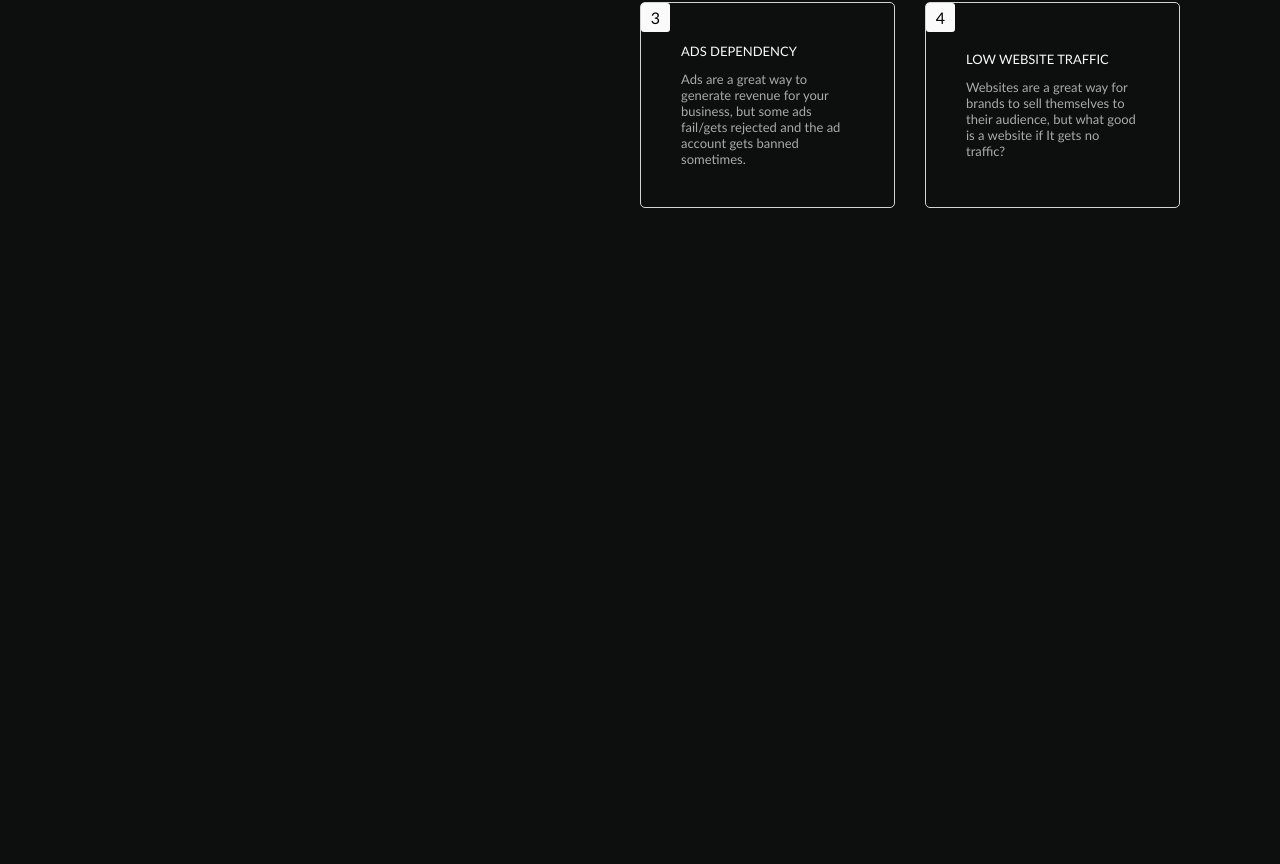
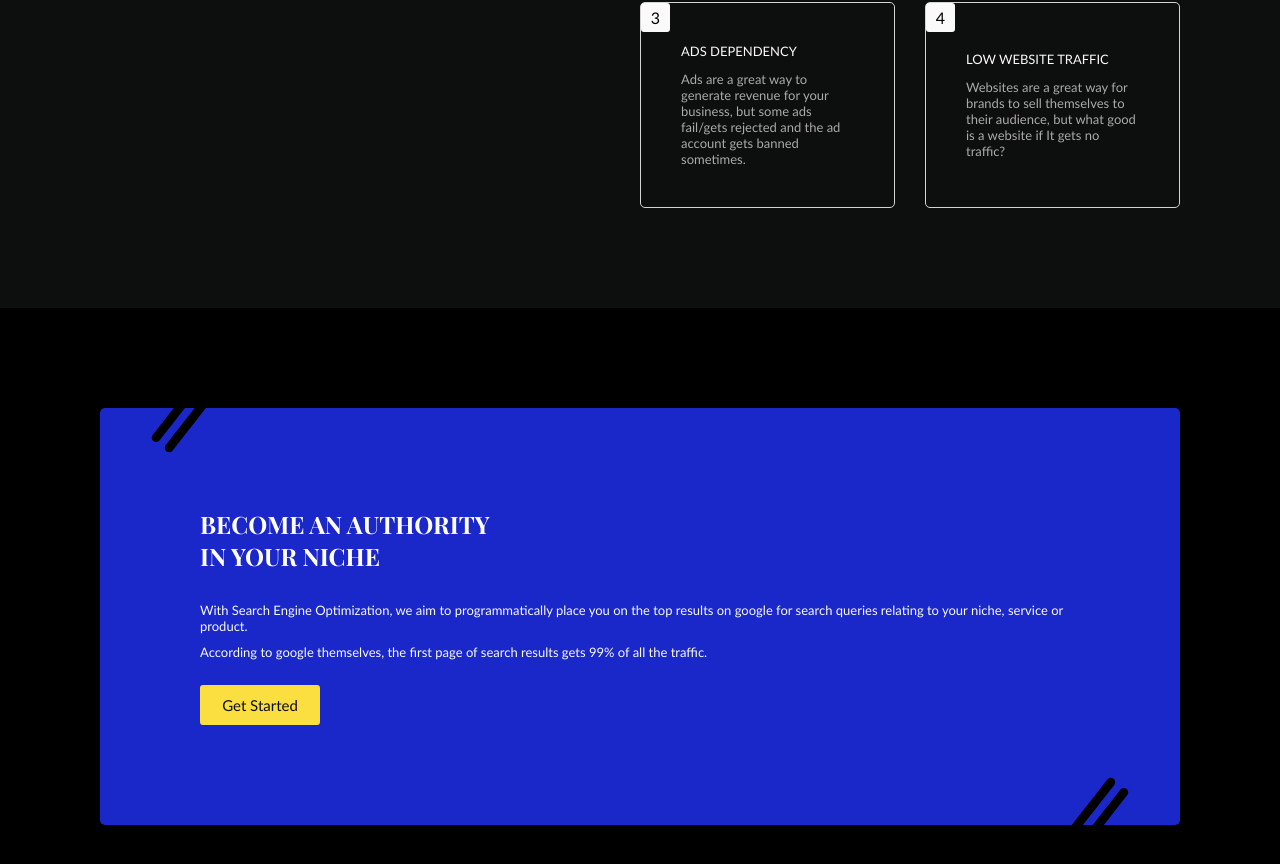
Before and after one commit to eduviereIsrael/reganseo, a Next.js app: page / in a window 1280 px wide. Shown: the part 2452-3316 px from the top of the page. Before the commit the page ends 2660 px from the top, so only its background shows below. Built offline with nearby package versions, Linux system fonts and the light colour scheme.

Commit message:
First Banner

```diff
--- a/components/button/button.styles.jsx
+++ b/components/button/button.styles.jsx
@@ -12,11 +12,7 @@ const BaseButton = styled(Link)`
     text-decoration: none;
     border-radius: 3px;
     transition: all .3s ease;
-`;
 
-export const PrimaryButton = styled(BaseButton)`
-    color: ${THEME.colors.light1};
-    background-color: ${THEME.colors.blue};
 
     &:hover{
         transform: translateY(-4px);
@@ -24,6 +20,12 @@ export const PrimaryButton = styled(BaseButton)`
     }
 `;
 
+export const PrimaryButton = styled(BaseButton)`
+    color: ${THEME.colors.light1};
+    background-color: ${THEME.colors.blue};
+
+`;
+
 export const SecondaryButton = styled(BaseButton)`
     color: ${THEME.colors.dark1};
     background-color: ${THEME.colors.yellow};
--- /dev/null
+++ b/components/first-banner/first-banner.component.jsx
@@ -0,0 +1,25 @@
+import React from 'react';
+import { Banner, BannerSection, BottomStroke, TopStroke } from './first-banner.styles';
+import { SecondaryButton } from '../button/button.styles';
+import { motion } from 'framer-motion';
+
+const FirstBanner = () => {
+  return (
+    <BannerSection>
+        <Banner>
+            <h2>BECOME AN AUTHORITY <br/> IN YOUR NICHE</h2>
+            <p>With Search Engine Optimization, we aim to programmatically place you on the top results on google for search queries relating to your niche, service or product. </p>
+            <p>According to google themselves, the first page of search results gets 99% of all the traffic.</p>
+            <SecondaryButton href="/">Get Started</SecondaryButton>
+            <TopStroke>
+                <motion.img src="/first-banner-stroke.svg" alt="" initial={{scale: 0.8}} whileInView={{scale: 1}} transition={{duration: 0.5}}/>
+            </TopStroke>
+            <BottomStroke>
+                <motion.img src="/first-banner-stroke.svg" alt="" initial={{scale: 0.8}} whileInView={{scale: 1}} transition={{duration: 0.5}}/>
+            </BottomStroke>
+        </Banner>
+    </BannerSection>
+    )
+}
+
+export default FirstBanner
--- /dev/null
+++ b/components/first-banner/first-banner.styles.jsx
@@ -0,0 +1,65 @@
+import styled from "styled-components";
+import { THEME } from "../../styles/theme/theme";
+import { SecondaryButton } from "../button/button.styles";
+
+export const BannerSection = styled.div`
+    background-color: ${THEME.colors.dark2};
+    width: 100%;
+    padding: 100px 20px;
+
+
+    @media screen and (min-width: 768px){
+      padding: 100px 100px;
+
+    }
+`;
+
+export const Banner = styled.div`
+    background-color: ${THEME.colors.blue};
+    width: 100%;
+    padding: 100px 40px;
+    display: flex;
+    flex-direction: column;
+    justify-content: flex-start;
+    border-radius: 5px;
+    position: relative;
+
+    h2{
+        margin-bottom: 30px;
+    }
+
+    p{
+        color: ${THEME.colors.light1};
+        font-size: ${THEME.font.text};
+        margin-bottom: 10px;
+    }
+
+    ${SecondaryButton}{
+        margin-top: 15px;
+    }
+
+
+
+    @media screen and (min-width: 768px){
+      padding: 100px 100px;
+
+    }
+`
+
+export const Stroke = styled.span`
+    width: 75px;
+    position: absolute;
+    img{
+        width: 100%;
+    }
+`;
+
+export const TopStroke = styled(Stroke)`
+    top: -40px;
+    left: 50px;
+`;
+
+export const BottomStroke = styled(Stroke)`
+    bottom: -40px;
+    right: 50px;
+`
--- a/components/problems/problems.styles.jsx
+++ b/components/problems/problems.styles.jsx
@@ -9,12 +9,14 @@ export const ProblemsDiv = styled.div`
     justify-content: space-between;
     margin-top: 200px;
     padding: 0 20px;
+    margin-bottom: 100px;
 
 
     @media screen and (min-width: 768px){
         flex-direction: row;
         justify-content: space-between;
         padding: 0 100px;
+
     }
 `;
 // @media screen and (min-width: 768px){
--- a/pages/index.js
+++ b/pages/index.js
@@ -2,6 +2,7 @@ import Head from 'next/head'
 import Image from 'next/image';
 import Hero from '../components/hero/hero.component';
 import Problems from '../components/problems/problems.component';
+import FirstBanner from '../components/first-banner/first-banner.component';
 // import {CaseStudy, Hero, Services, ImageSection, About} from "../section"
 
 
@@ -17,6 +18,7 @@ export default function Home() {
       <main>
         <Hero />
         <Problems />
+        <FirstBanner />
       </main>
 
     </div>
```
